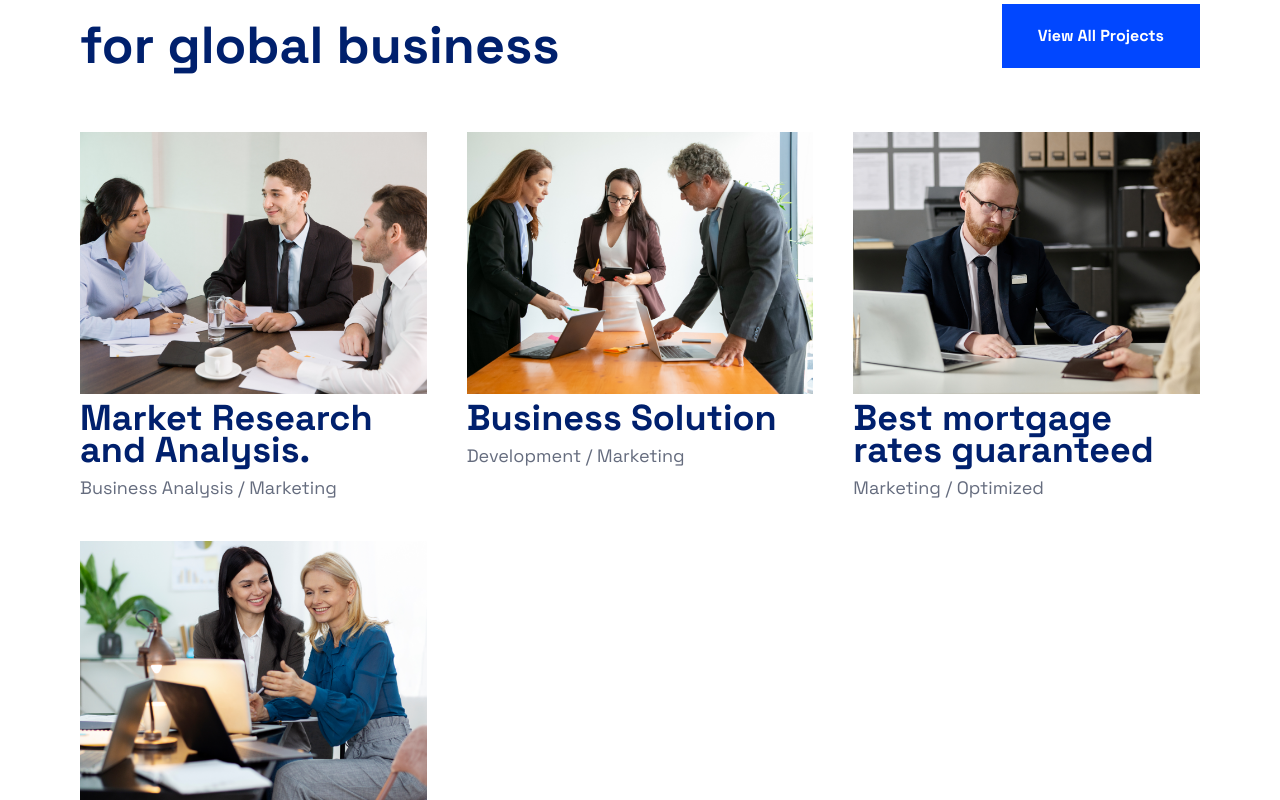
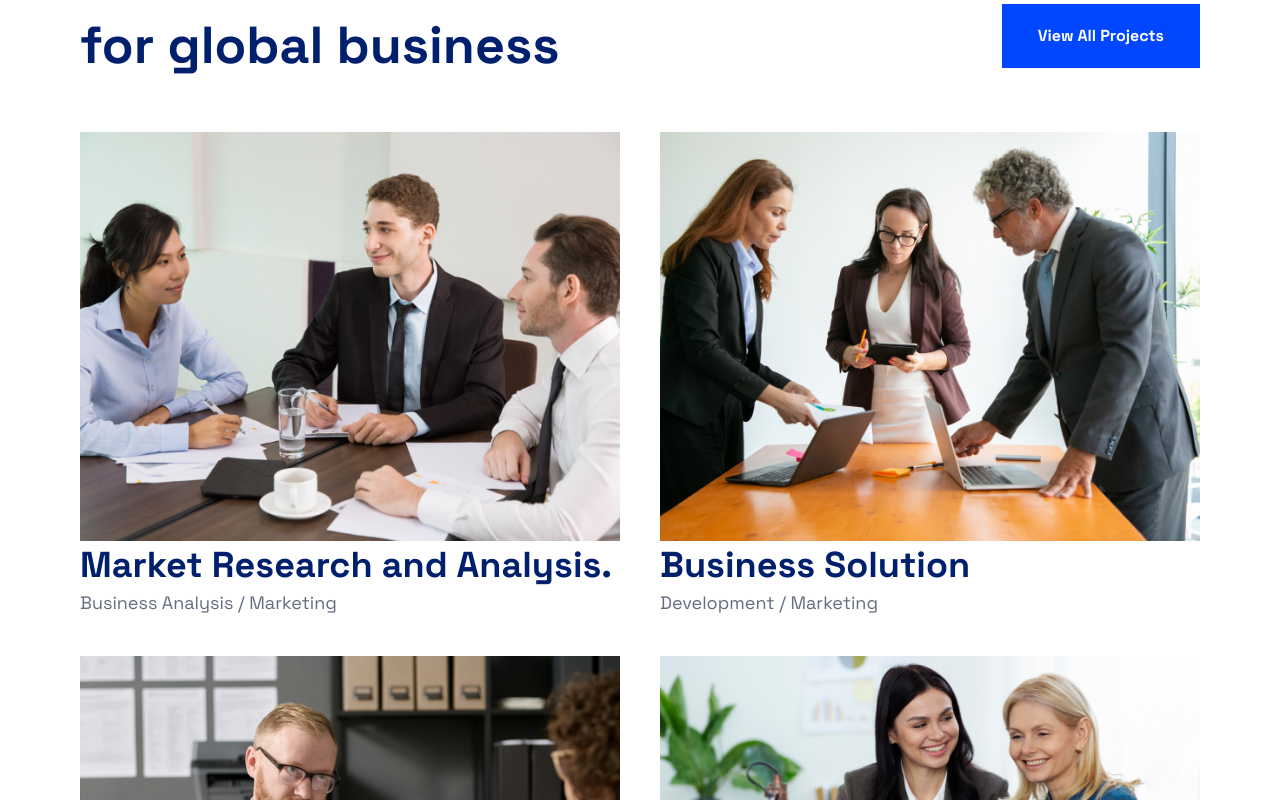
Before and after one commit to HunterMahmud/Softronixs-task, a React (Vite) app: page / in a window 1280 px wide. Shown: the part 3940-4740 px from the top of the page. Built offline with nearby package versions, Linux system fonts and the light colour scheme.

Commit message:
update: project section responsive done

```diff
--- a/src/components/Project.jsx
+++ b/src/components/Project.jsx
@@ -11,7 +11,7 @@ const Project = () => {
             </div>
             {/* image people */}
             <div className='space-y-10 '>
-                <div className='grid grid-cols-1 md:grid-cols-2 xl:grid-cols-3 gap-7 md:gap-10'>
+                <div className='grid grid-cols-1 md:grid-cols-2 3xl:grid-cols-3 gap-7 md:gap-10'>
                     <div className='space-y-2'>
                         <img className='' src="/people1.png" alt="" />
                         <h4 className='text-[#00206D] text-2xl lg:text-[36px] font-bold'>Market Research and Analysis.</h4>
```
